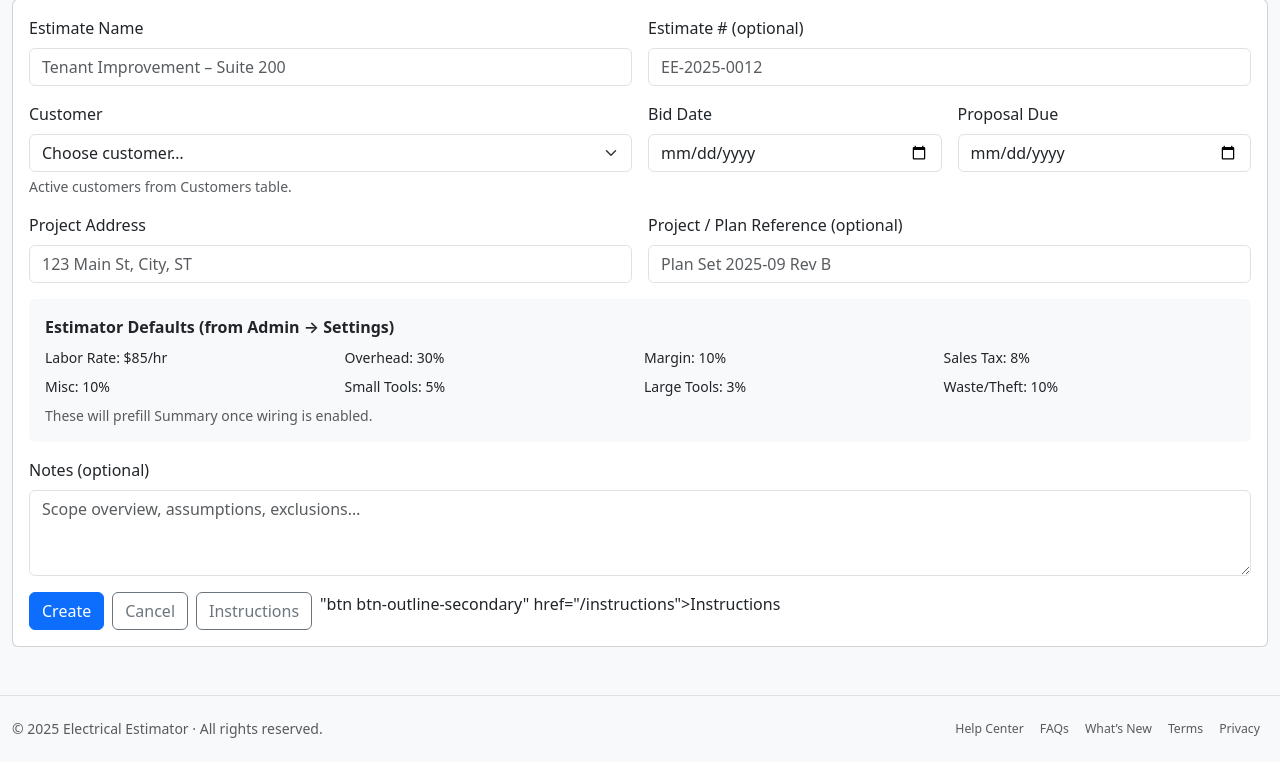
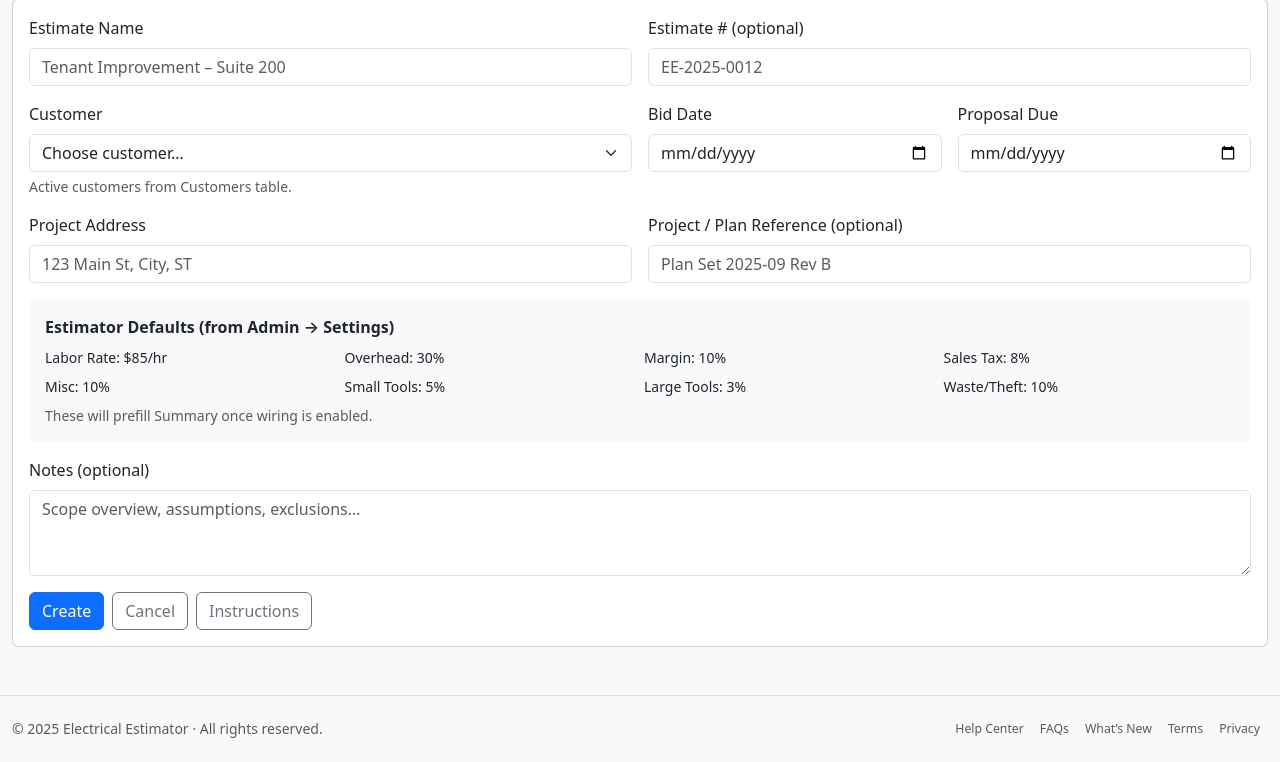
Before and after one commit to swh7930/electrical-estimator-saas, a Flask app: page /estimates/new in a window 1280 px wide. Shown: the part 232-994 px from the top of the page. Run offline with Flask 3, Linux system fonts and the light colour scheme; data that the repository does not hold is empty; parts of the project's set-up code (start-up, migrations or seed data) failed here and were passed over; some libraries are stand-ins or nearby versions.

Commit message:
Estimates form html cleanup

```diff
--- a/app/templates/estimates/new_standard.html
+++ b/app/templates/estimates/new_standard.html
@@ -96,7 +96,7 @@
             <a class="btn btn-outline-secondary" href="{{ url_for('main.instructions') }}">Instructions</a>
             {% if mode == 'edit' and estimate %}
               <a class="btn btn-outline-secondary" href="/estimator?eid={{ estimate.id }}&rt=estimates">Back to Estimator</a>
-            {% endif %}"btn btn-outline-secondary" href="{{ url_for('main.instructions') }}">Instructions</a>
+            {% endif %}
           </div>
         </form>
       </div>
```
